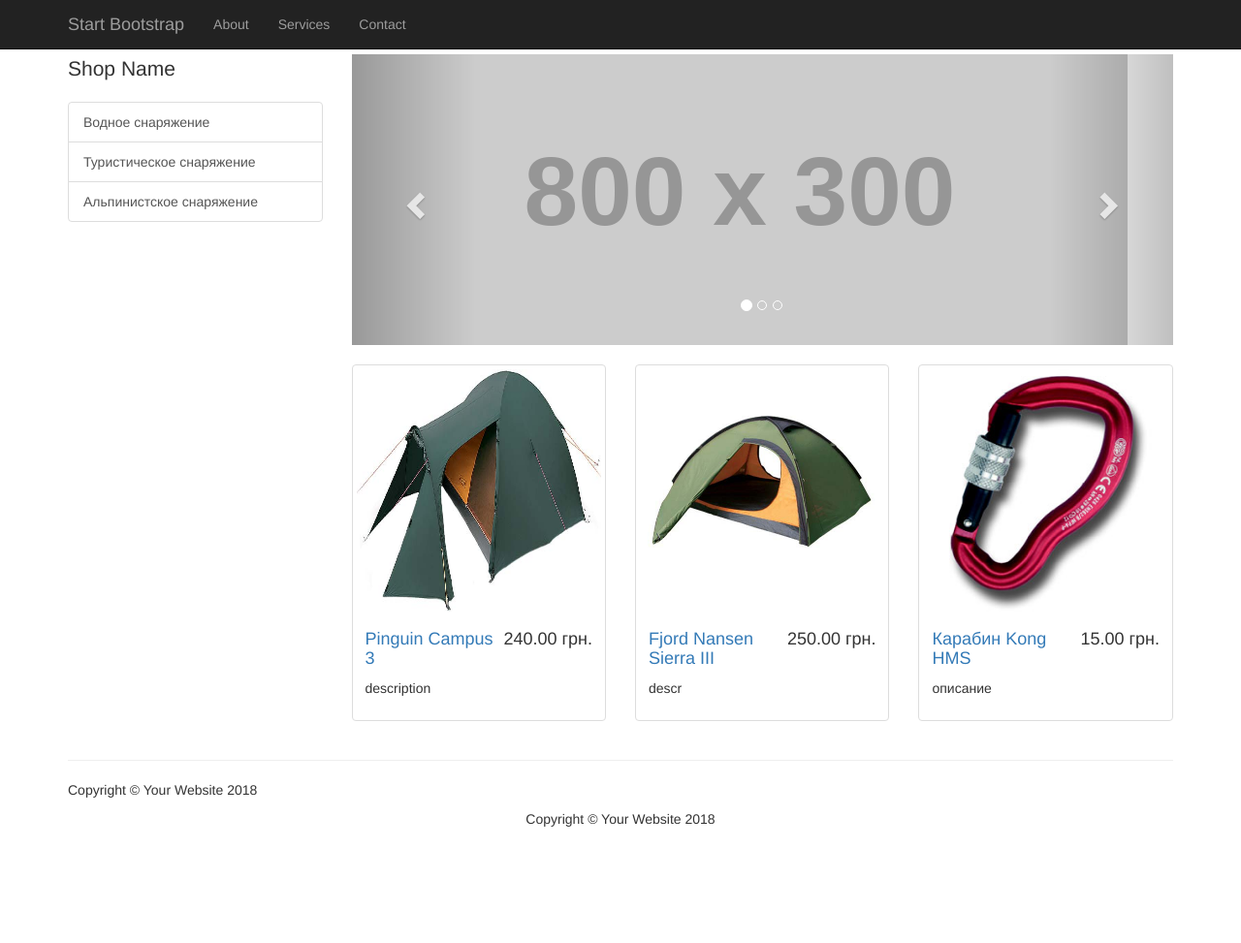
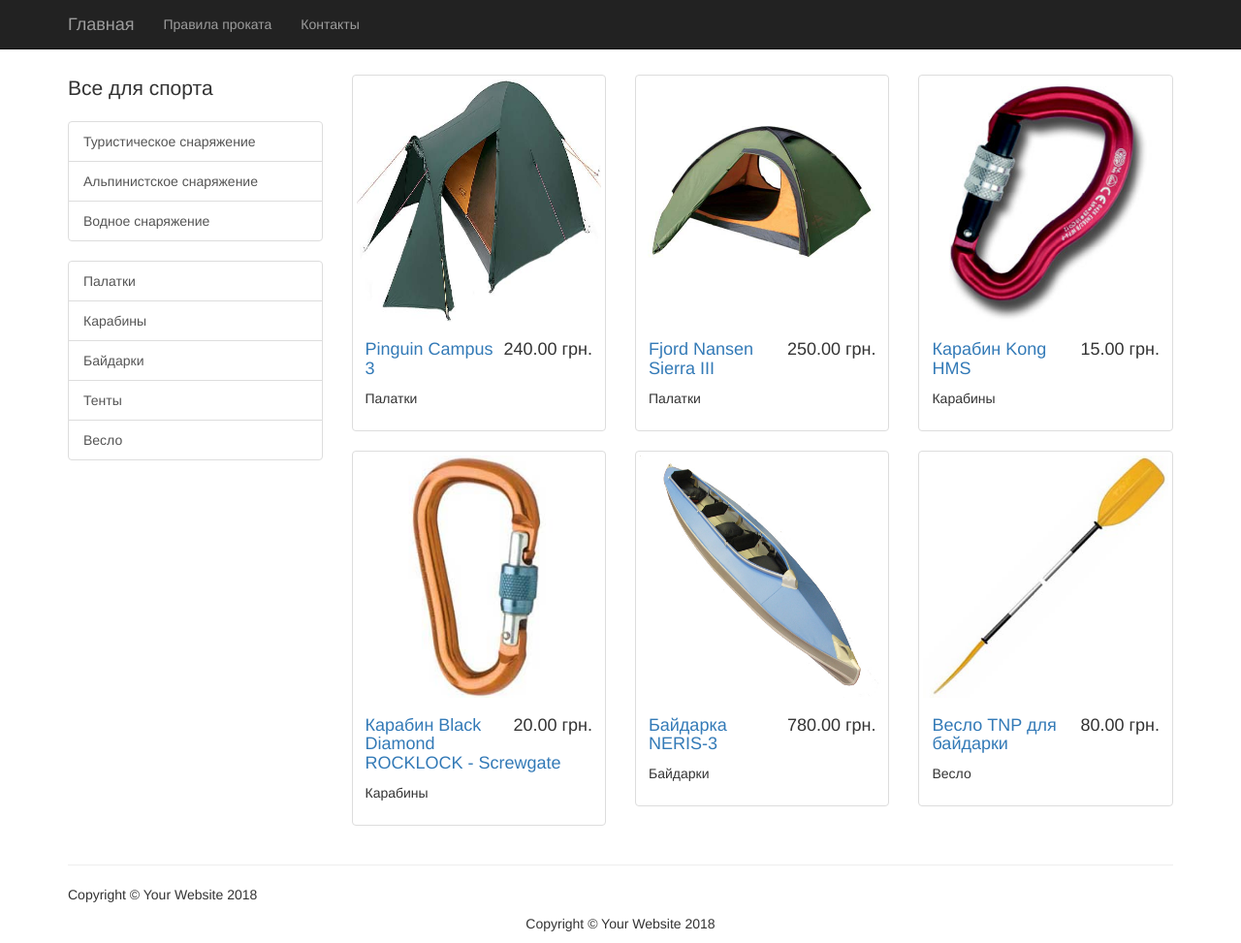
Before and after one commit to kseniiakameneva/istoriya_odnogo_kursacha, a Django app: page / in a window 1280 px wide. Shown: the whole page at 97% size. Before the commit the page ends 853 px from the top, so only its background shows below. Run offline with Django 3.2, Linux system fonts and the light colour scheme; data comes from the database, SQL or seed files in the repository; grey boxes labelled with a size stand in for pictures from a placeholder-image service; some libraries are stand-ins or nearby versions.

Commit message:
poka ne polomalsya

```diff
--- a/myvenv/pip-selfcheck.json
+++ b/myvenv/pip-selfcheck.json
@@ -1 +1 @@
-{"last_check":"2018-05-14T11:46:38Z","pypi_version":"10.0.1"}
+{"last_check":"2018-05-21T14:59:43Z","pypi_version":"10.0.1"}
--- a/prokat/models.py
+++ b/prokat/models.py
@@ -2,14 +2,24 @@
 from django.db.models.signals import pre_save
 from django.utils.text import slugify
 from transliterate import translit
+from django.core.urlresolvers import reverse
+
+
+# from django.urls import reverse
 
 
 class Category(models.Model):
     title = models.CharField(max_length=100)
-    slug = models.SlugField(blank=True)
+
+    # slug = models.SlugField(blank=True)
 
     def __str__(self):
         return self.title
+
+
+'''''''''
+    def get_absolute_url(self):
+        return reverse('category_detail', (), kwargs={'category.slug': self.slug})
 
 
 def pre_save_category_slug(sender, instance, *args, **kwargs):
@@ -19,25 +29,32 @@
 
 
 pre_save.connect(pre_save_category_slug, sender=Category)
+'''''
 
 
 class Type(models.Model):
     type = models.CharField(max_length=200)
+    #category = models.ForeignKey(Category)
 
     def __str__(self):
         return self.type
 
 
 def image_folder(instance, filename):
-    filename = instance.slug + '.' + filename.split('.')[1]
-    return "{0}/{1}".format(instance.slug, filename)
+    filename = instance.title + '.' + filename.split('.')[1]
+    return "{0}/{1}".format(instance.title, filename)
+
+
+class ProductManager(models.Model):
+    def all(self, *args, **kwargs):
+        return super(ProductManager, self).get_queryset().filter(available=True)
 
 
 class Product(models.Model):
     category = models.ForeignKey(Category)
     type = models.ForeignKey(Type, null=True)
     title = models.CharField(max_length=120)
-    slug = models.SlugField()
+    # slug = models.SlugField()
     description = models.TextField()
     image = models.ImageField(upload_to=image_folder)
     price = models.DecimalField(max_digits=9, decimal_places=2)
@@ -45,3 +62,9 @@
 
     def __str__(self):
         return self.title
+
+
+'''''''''
+    def get_absolute_url(self):
+        return reverse('product_detail', (), kwargs={'product.slug': self.slug})
+'''''
--- a/prokat/templates/base.html
+++ b/prokat/templates/base.html
@@ -1,6 +1,6 @@
 {% load staticfiles %}
 <!DOCTYPE html>
-<html lang="en">
+<html>
 
 <head>
 
@@ -9,7 +9,7 @@
     <meta name="description" content="">
     <meta name="author" content="">
 
-    <title>Shop Homepage - Start Bootstrap Template</title>
+    <title>Прокат спортивного инвентаря</title>
 
     <!-- Bootstrap core CSS -->
     <link href="{% static "css/bootstrap.css" %}" rel="stylesheet">
@@ -26,25 +26,24 @@
     <div class="container">
         <!-- Brand and toggle get grouped for better mobile display -->
         <div class="navbar-header">
-                <button type="button" class="navbar-toggle" data-toggle="collapse" data-target="#bs-example-navbar-collapse-1">
+            <button type="button" class="navbar-toggle" data-toggle="collapse"
+                    data-target="#bs-example-navbar-collapse-1">
                 <span class="sr-only">Toggle navigation</span>
                 <span class="icon-bar"></span>
                 <span class="icon-bar"></span>
                 <span class="icon-bar"></span>
             </button>
-                <a class="navbar-brand" href="#">Start Bootstrap</a>
+            <a class="navbar-brand" href="http://127.0.0.1:8000">Главная</a>
         </div>
         <!-- Collect the nav links, forms, and other content for toggling -->
         <div class="collapse navbar-collapse" id="bs-example-navbar-collapse-1">
             <ul class="nav navbar-nav">
+
                 <li>
-                        <a href="#">About</a>
+                    <a href="#">Правила проката</a>
                 </li>
                 <li>
-                        <a href="#">Services</a>
-                    </li>
-                    <li>
-                        <a href="#">Contact</a>
+                    <a href="#">Контакты</a>
                 </li>
             </ul>
         </div>
@@ -59,11 +58,20 @@
     <div class="row">
 
         <div class="col-md-3">
-                <p class="lead">Shop Name</p>
+            <br>
+            <p class="lead">Все для спорта</p>
+            {% block content %}
                 <div class="list-group">
                     {% for category in categories %}
-                    <a href="#" class="list-group-item">{{ category.title }}</a>
+                        <a href="{% url 'category' pk=category.pk %}" class="list-group-item">{{ category.title }}</a>
                     {% endfor %}
+
+                </div>
+                <div class="list-group">
+                    {% for type in types %}
+                        <a href="" class="list-group-item">{{ type.type }}</a>
+                    {% endfor %}
+
                 </div>
                 </div>
 
@@ -78,23 +86,8 @@
                                     <li data-target="#carousel-example-generic" data-slide-to="1"></li>
                                     <li data-target="#carousel-example-generic" data-slide-to="2"></li>
                                 </ol>
-                            <div class="carousel-inner">
-                                <div class="item active">
-                                    <img class="slide-image" src="http://placehold.it/800x300" alt="">
-                                </div>
-                                <div class="item">
-                                    <img class="slide-image" src="http://placehold.it/800x300" alt="">
-                                </div>
-                                <div class="item">
-                                    <img class="slide-image" src="http://placehold.it/800x300" alt="">
-                                </div>
-                            </div>
-                            <a class="left carousel-control" href="#carousel-example-generic" data-slide="prev">
-                                <span class="glyphicon glyphicon-chevron-left"></span>
-                            </a>
-                            <a class="right carousel-control" href="#carousel-example-generic" data-slide="next">
-                                <span class="glyphicon glyphicon-chevron-right"></span>
-                            </a>
+
+
                             </div>
                         </div>
 
@@ -109,9 +102,10 @@
                                     <img src="{{ product.image.url }}" alt="" style='width:100%; height: 250px'>
                                     <div class="caption">
                                         <h4 class="pull-right">{{ product.price }} грн.</h4>
-                                <h4><a href="#">{{ product.title }}</a>
+                                        <h4><a href="{{ product.get_absolute_url }}">{{ product.title }}</a>
                                         </h4>
-                                <p>{{ product.description }}</p>
+                                        <!-- <p>{{ product.description }}</p> -->
+                                        <p>{{ product.type }}</p>
                                     </div>
 
                                 </div>
@@ -125,6 +119,7 @@
                 </div>
 
                 </div>
+            {% endblock content %}
 <!-- /.container -->
 
 <div class="container">
--- /dev/null
+++ b/prokat/templates/product.html
@@ -0,0 +1,5 @@
+{% extends base.html %}
+
+{% block content %}
+
+{% endblock content %}
--- a/prokat/urls.py
+++ b/prokat/urls.py
@@ -1,6 +1,10 @@
 from django.conf.urls import url
-from prokat.views import base_view
+from prokat.views import base_view, type_l
 
 urlpatterns = [
+    # url(r'^category/(?P<category_slug>[-\w]+)/$', category_view, name='category_detail'),
+    # url(r'^product/(?P<product_slug>[-\w]+)/$', product_view, name='product_detail'),
+    url(r'^category/(?P<pk>\d+)/$', type_l, name='category'),
+
     url(r'^$', base_view, name='base'),
 ]
--- a/prokat/views.py
+++ b/prokat/views.py
@@ -1,12 +1,43 @@
 from django.shortcuts import render
-from prokat.models import Category, Product
+from prokat.models import Category, Product, Type
 
 
 def base_view(request):
     categories = Category.objects.all()
     products = Product.objects.all()
+    types = Type.objects.all()
     context = {
         'categories': categories,
-        'products': products
+        'products': products,
+        'types': types
     }
     return render(request, 'base.html', context)
+
+
+def product_view(request, product_slug):
+    product = Product.objects.get(slug=product_slug)
+    context = {
+        'product': product
+    }
+    return render(request, 'product.html', context)
+
+
+'''''''''
+def category_view(request, category_slug):
+    category = Category.objects.get(slug=category_slug)
+    context = {
+        'category': category
+    }
+    return render(request, 'category.html', context)
+
+
+
+def category(request, pk):
+    categories = Category.objects.all()
+    return render(request, 'category.html', {'categories': categories})
+'''''
+
+
+def type_l(request, pk):
+    types = Type.objects.all()
+    return render(request, 'category.html', {'types': types})
```
Also changed, not shown: prokat/templates/category.html (added, +10 -0 lines), prokat/templates/product_list.html (added, +12 -0 lines), prokat/templates/type_list.html (added, +12 -0 lines), db.sqlite3, media/Black-Diamond-ROCKLOCK/Black-Diamond-ROCKLOCK.jpg (added), media/Байдарка NERIS-3/Байдарка_NERIS-3.jpg (added), media/Весло/Весло.jpg (added), prokat/migrations/0004_auto_20180521_1803.py (added), 4 other files. Lines whose indentation alone changed are shown as unchanged.
